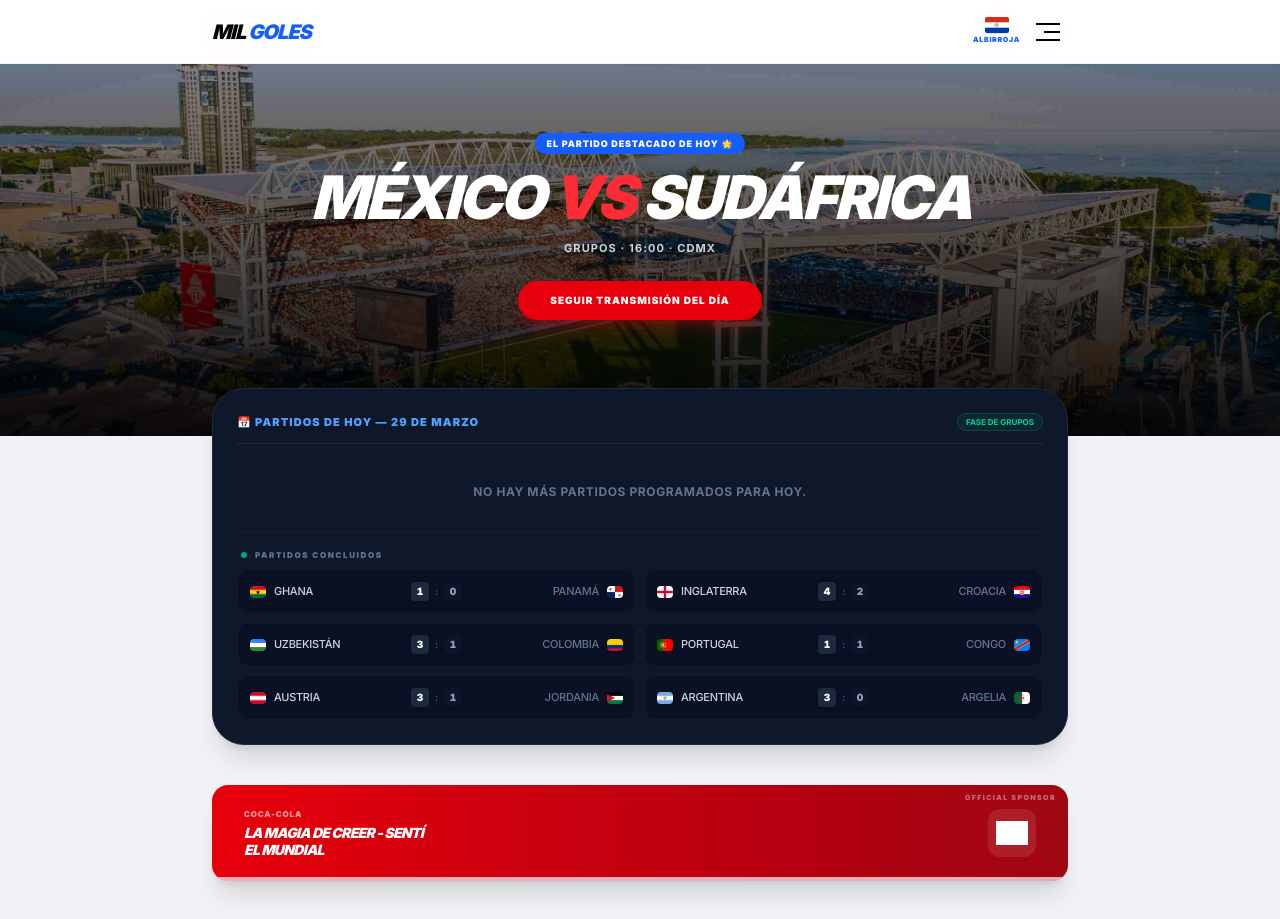
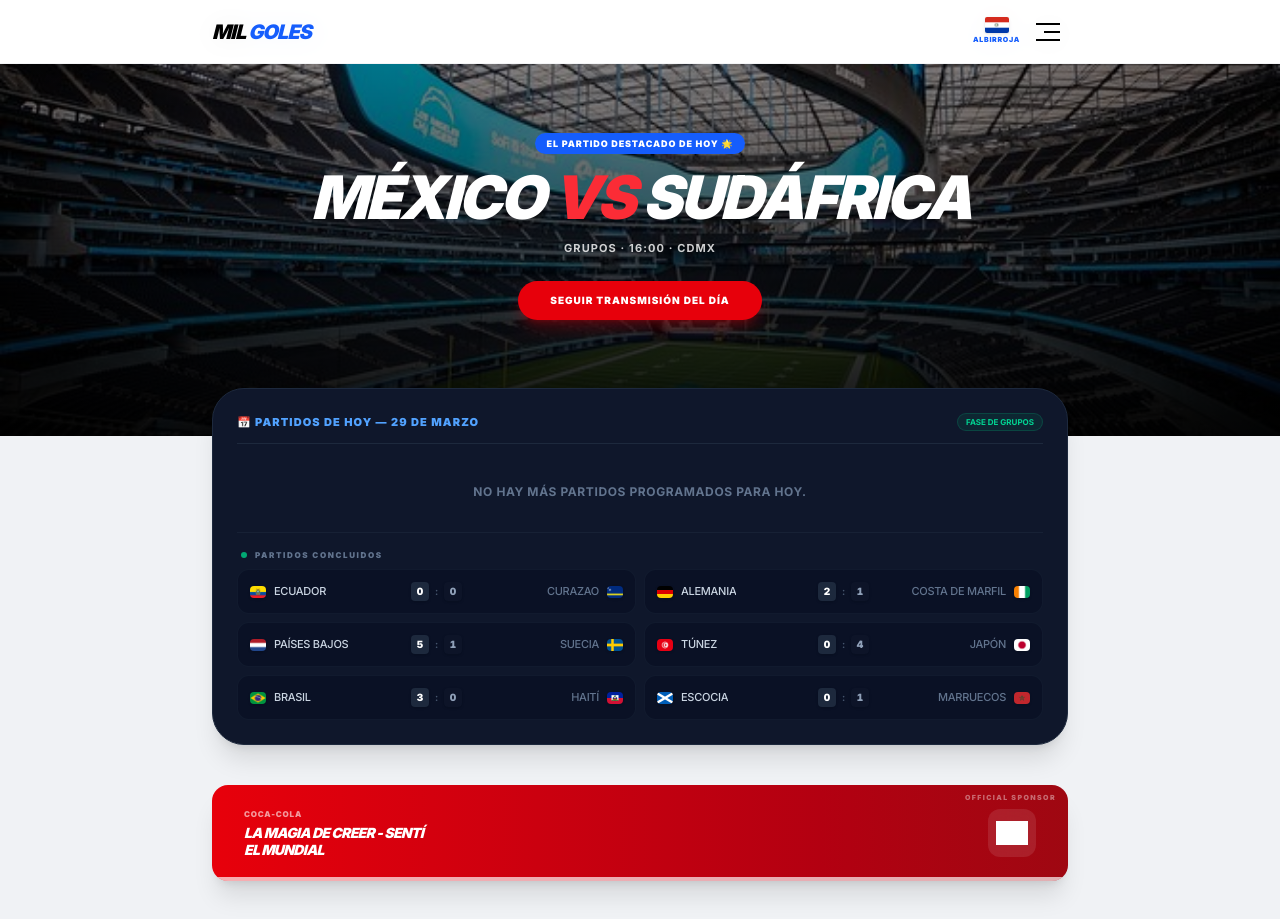
Before and after one commit to bablotle/Mundial26, a Next.js app: page / in a window 1280 px wide. Shown: the top 919 px of the page. Built offline with nearby package versions, Linux system fonts and the light colour scheme; grey boxes are pictures that could not be loaded.

Commit message:
Actualización resultados partidos, alemania pasa a dieciseisavos

```diff
--- a/src/app/page.tsx
+++ b/src/app/page.tsx
@@ -48,11 +48,19 @@ export default function Home() {
       .sort((a, b) => new Date(a.fecha + 'T12:00:00').getTime() - new Date(b.fecha + 'T12:00:00').getTime())
       .slice(0, 3);
 
-   // D. HISTORIAL DE CONCLUIDOS
-   const resultadosConcluidos = todosLosPartidos
-      .filter(p => p.golesLocal !== undefined && p.golesVisitante !== undefined)
-      .reverse()
-      .slice(0, 6);
+   // D. HISTORIAL DE CONCLUIDOS (CORREGIDO: Muestra siempre los más recientes del torneo)
+const resultadosConcluidos = todosLosPartidos
+   .filter(p => p.golesLocal !== undefined && p.golesLocal !== null && p.golesVisitante !== undefined && p.golesVisitante !== null)
+   .sort((a, b) => {
+      // 1. Comparamos las fechas (Ej: "2026-06-16") de forma descendente
+      const fechaA = new Date(a.fecha).getTime();
+      const fechaB = new Date(b.fecha).getTime();
+      if (fechaB !== fechaA) return fechaB - fechaA;
+
+      // 2. Si son del mismo día, comparamos las horas (Ej: "14:00" vs "19:00")
+      return b.hora.localeCompare(a.hora);
+   })
+   .slice(0, 6); // Te agarra estrictamente los últimos 6 del torneo cronológicamente
 
    const noticiasDestacadas = todasLasNoticias.slice(0, 2);
    const sedesDestacadas = todasLasSedes.slice(0, 3);
@@ -63,7 +71,7 @@ export default function Home() {
 
          {/* --- SECCIÓN HERO (DINÁMICA BASADA EN EL PARTIDO DESTACADO) --- */}
          <section className="relative h-[420px] w-full overflow-hidden">
-            <img src="/images/sedes/toronto.jpg" className="w-full h-full object-cover brightness-[0.6]" alt="Stadium" />
+            <img src="/images/sedes/sofi.jpg" className="w-full h-full object-cover brightness-[0.6]" alt="Stadium" />
             <div className="absolute inset-0 bg-gradient-to-t from-black/90 via-black/40 to-transparent flex flex-col items-center justify-center text-center px-5">
                <span className="bg-blue-600 text-white text-[9px] font-black px-3 py-1 rounded-full mb-4 tracking-widest uppercase">
                   EL PARTIDO DESTACADO DE HOY 🌟
--- a/src/data/noticias.ts
+++ b/src/data/noticias.ts
@@ -16,6 +16,20 @@ export interface Noticia {
 
 export const todasLasNoticias: Noticia[] = [
       {
+                id: "jornada-10",
+                categoria: "MUNDIAL 2026",
+                titulo: "Alemania paso a los dieciseisavos de final.",
+                resumen: "Países Bajos y Japón consiguieron goleadas contundentes.",
+                contenidoLargo: `Alemania avanzó: Venció 2-1 a Costa de Marfil con doblete agónico de Deniz Undav.
+                Histórico empate: Curazao aguantó el 0-0 ante Ecuador gracias a 15 atajadas del arquero Eloy Room.
+                Goleada neerlandesa: Países Bajos aplastó 5-1 a Suecia y extendió su invicto histórico en fases de grupos.
+                Fiesta japonesa: Japón goleó 4-0 a Túnez en el partido número 1,000 en la historia de los Mundiales.`,
+                imagen: "/images/noticias/noticia-16.jpg",
+                fecha: "2026-06-21",
+                autor: "Redacción Mil Goles",
+                tags: ["Alemania", "Países Bajos", "Japón", "FIFA"]
+        },
+        {
                 id: "jornada-9",
                 categoria: "MUNDIAL 2026",
                 titulo: "Paraguay vence a Turquía 1-0.",
@@ -36,11 +50,10 @@ export const todasLasNoticias: Noticia[] = [
                 Turquía quedó matemáticamente eliminada.
                 Además, Miguel Almirón (Paraguay) fue el primer expulsado bajo la 'Ley Vínicius-Prestianni'.`,
                 imagen: "/images/noticias/noticia-15.jpg",
-                fecha: "2026-06-19",
+                fecha: "2026-06-20",
                 autor: "Redacción Mil Goles",
                 tags: ["Paraguay", "Estados Unidos", "Brasil", "FIFA"]
-        },
-        {
+        },{
                 id: "jornada-8",
                 categoria: "MUNDIAL 2026",
                 titulo: "México se lleva la victoria 1-0 ante Corea.",
@@ -57,7 +70,7 @@ export const todasLasNoticias: Noticia[] = [
                 Suiza 4 - 1 Bosnia y Herzegovina
                 Doblete de Manzambi, Vargas y Xhaka por el esquipo Suizo y Mahmic por Bosni.`,
                 imagen: "/images/noticias/noticia-14.jpg",
-                fecha: "2026-06-18",
+                fecha: "2026-06-19",
                 autor: "Redacción Mil Goles",
                 tags: ["México", "Canada", "Suiza", "FIFA"]
         },
@@ -76,7 +89,7 @@ export const todasLasNoticias: Noticia[] = [
                 Ghana 1 - 0 Panamá
                 Victoria agónica africana con gol de Caleb Yirenkyi en el tiempo de descuento.`,
                 imagen: "/images/noticias/noticia-13.jpg",
-                fecha: "2026-06-17",
+                fecha: "2026-06-18",
                 autor: "Redacción Mil Goles",
                 tags: ["Cristiano", "Harry Kane", "Portugal", "FIFA"]
         },
@@ -97,7 +110,7 @@ export const todasLasNoticias: Noticia[] = [
                 Austria 3 - 1 Jordania:
                 Los goles austriacos llegaron por obra de Romano Schmid, un autogol de Yazan Al-Arab y un penal ejecutado por Marko Arnautović en tiempo de descuento. Ali Olwan hizo historia al anotar el primer gol de Jordania en una Copa del Mundo`,
                 imagen: "/images/noticias/noticia-12.jpg",
-                fecha: "2026-06-16",
+                fecha: "2026-06-17",
                 autor: "Redacción Mil Goles",
                 tags: ["España", "Uruguay", "Mundial", "FIFA"]
         },
--- a/src/data/partidos.ts
+++ b/src/data/partidos.ts
@@ -395,7 +395,9 @@ export const todosLosPartidos: Partido[] = [
               hora: "17:00",
               sede: "Toronto",
               grupo: "E",
-              fase: "Grupos"
+              fase: "Grupos",
+              golesLocal: 2,
+              golesVisitante: 1
        },
        {
               id: "E4",
@@ -407,7 +409,9 @@ export const todosLosPartidos: Partido[] = [
               hora: "21:00",
               sede: "Kansas City",
               grupo: "E",
-              fase: "Grupos"
+              fase: "Grupos",
+              golesLocal: 0,
+              golesVisitante: 0
        },
 
 
@@ -476,7 +480,9 @@ export const todosLosPartidos: Partido[] = [
               hora: "14:00",
               sede: "Houston",
               grupo: "F",
-              fase: "Grupos"
+              fase: "Grupos",
+              golesLocal: 5,
+              golesVisitante: 1
        },
        {
               id: "F4",
@@ -488,7 +494,9 @@ export const todosLosPartidos: Partido[] = [
               hora: "01:00",
               sede: "Monterrey",
               grupo: "F",
-              fase: "Grupos"
+              fase: "Grupos",
+              golesLocal: 0,
+              golesVisitante: 4
        },
        {
               id: "F5",
```
Also changed, not shown: public/images/noticias/noticia-16.jpg (added).
